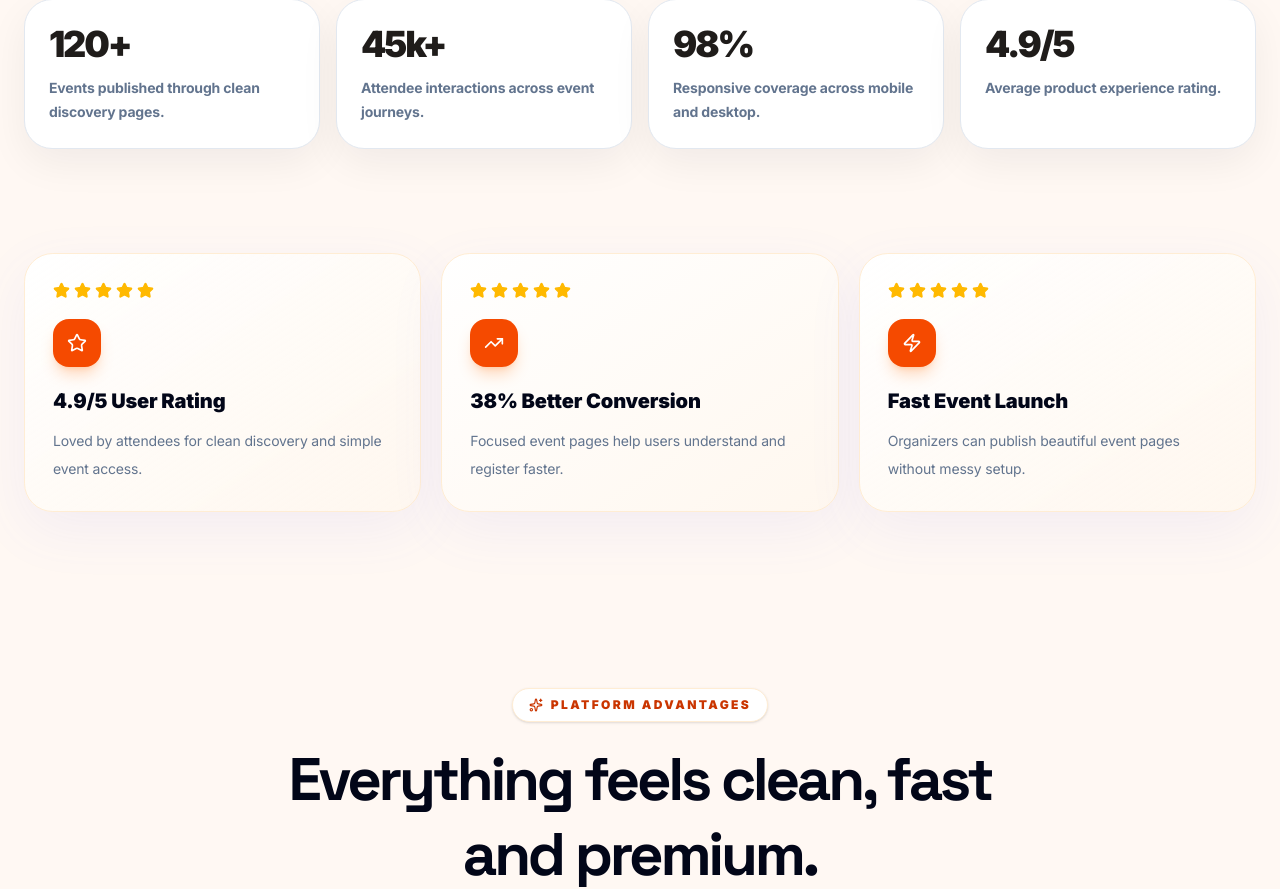
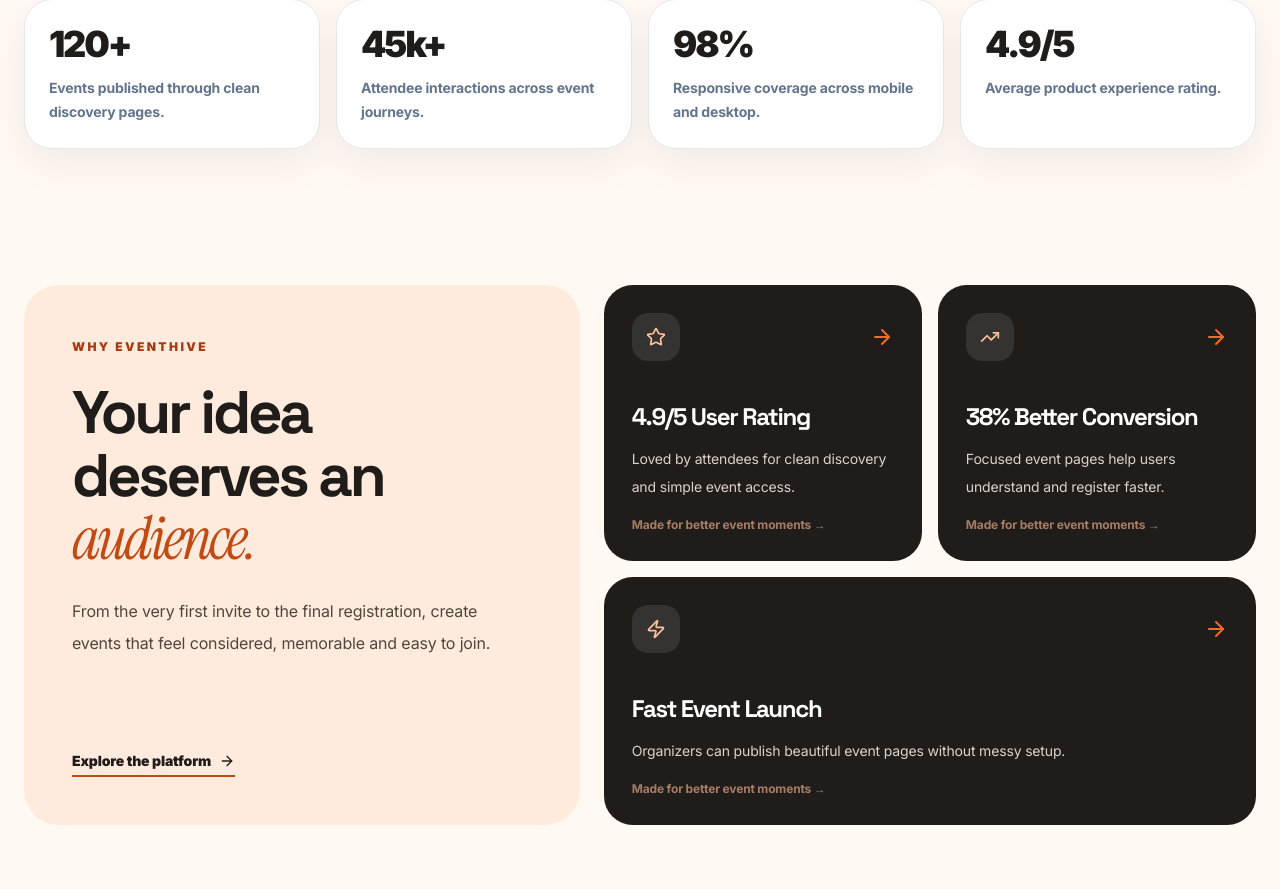
Before and after one commit to Rohit30418/EventHive, a React (Vite) app: page / in a window 1280 px wide. Shown: the part 1080-1969 px from the top of the page. Built offline with nearby package versions, Linux system fonts and the light colour scheme; no server answers.

Commit message:
feat(home): add editorial about panel and animated dark benefit cards

```diff
--- a/src/pages/home/HomeSections.tsx
+++ b/src/pages/home/HomeSections.tsx
@@ -77,37 +77,27 @@ const HomeSections = ({ featuredEvents, isLoading, error }: HomeSectionsProps) =
         </div>
       </section>
 
-      {/* RATINGS */}
-      <section className="px-4 py-12 sm:px-6 lg:py-16">
-        <div className="mx-auto max-w-7xl">
-          <div className="grid gap-5 lg:grid-cols-3">
+      {/* ABOUT - keep the editorial copy on the left and preview the benefit cards on the right. */}
+      <section id="about" className="px-4 py-14 sm:px-6 lg:py-24">
+        <div className="mx-auto grid max-w-7xl gap-6 lg:grid-cols-[.92fr_1.08fr]">
+          <FadeUp className="flex flex-col justify-between rounded-[2.2rem] bg-[#FFEBDD] p-8 sm:p-12">
+            <div>
+              <span className="text-xs font-black uppercase tracking-[.2em] text-[#A53C11]">WHY EVENTHIVE</span>
+              <h2 className="mt-6 font-display text-4xl font-bold leading-[1.05] text-[#1F1C1A] sm:text-6xl">Your idea deserves an <em className="font-accent font-normal text-[#C34B13]">audience.</em></h2>
+              <p className="mt-6 max-w-md text-base leading-8 text-[#51453D]">From the very first invite to the final registration, create events that feel considered, memorable and easy to join.</p>
+            </div>
+            <Link to="/OrganizerRegistration" className="mt-8 inline-flex w-fit items-center gap-2 border-b-2 border-[#C34B13] pb-1 text-sm font-black text-[#1F1C1A]">Explore the platform <ArrowRight size={16}/></Link>
+          </FadeUp>
+          <div className="grid gap-4 sm:grid-cols-2">
             {ratingCards.map((item, index) => (
-              <motion.article
-                key={item.title}
-                initial={{ opacity: 0, y: 18 }}
-                whileInView={{ opacity: 1, y: 0 }}
-                viewport={{ once: true }}
-                transition={{ delay: index * 0.05 }}
-                className="rounded-[1.8rem] border border-orange-100 bg-gradient-to-br from-white to-orange-50/70 p-7 shadow-[0_18px_55px_rgba(99,102,241,0.08)]"
-              >
-                <div className="mb-5 flex items-center gap-1 text-amber-400">
-                  {Array.from({ length: 5 }).map((_, i) => (
-                    <Star key={i} size={17} fill="currentColor" />
-                  ))}
-                </div>
-
-                <div className="grid h-12 w-12 place-items-center rounded-2xl bg-orange-600 text-white shadow-lg shadow-orange-500/25">
-                  {item.icon}
-                </div>
-
-                <h3 className="mt-5 text-xl font-black text-slate-950">
-                  {item.title}
-                </h3>
-
-                <p className="mt-3 text-sm leading-7 text-slate-500">
-                  {item.desc}
-                </p>
-              </motion.article>
+              <FadeUp key={item.title} delay={index * .09} className={index === 2 ? "sm:col-span-2" : ""}>
+                <motion.article data-hover-card whileHover={reducedMotion ? undefined : {y:-7}} className="group relative flex h-full flex-col overflow-hidden rounded-[1.8rem] bg-[#1F1C1A] p-7 text-white">
+                  <div className="mb-10 flex items-center justify-between"><span className="grid h-12 w-12 place-items-center rounded-2xl bg-white/10 text-[#FFC09B]">{item.icon}</span><ArrowRight size={24} className="text-[#F26B2A] transition-transform group-hover:-rotate-45" /></div>
+                  <h3 className="font-display text-2xl font-bold tracking-tight">{item.title}</h3>
+                  <p className="mt-3 text-sm leading-7 text-[#DDD1C8]">{item.desc}</p>
+                  <p className="mt-4 text-xs font-bold text-[#FFBD97] opacity-60 transition-opacity group-hover:opacity-100">Made for better event moments →</p>
+                </motion.article>
+              </FadeUp>
             ))}
           </div>
         </div>
```
